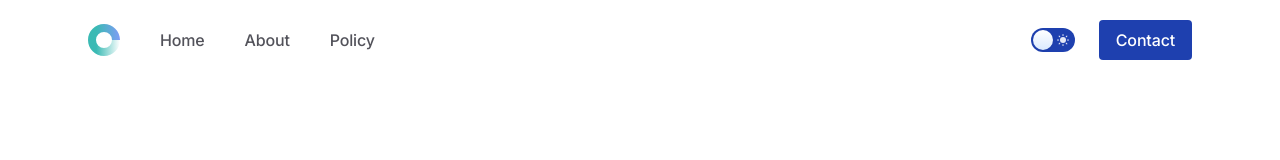
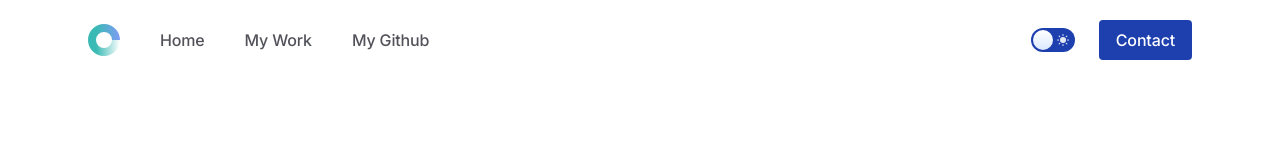
Before and after one commit to christopherkeim/christopherkeim-xyz, a Next.js app: page / in a window 1280 px wide. Shown: the top 160 px of the page. Built offline with nearby package versions, Linux system fonts and the light colour scheme.

Commit message:
Changed navigation links

```diff
--- a/components/ui/Header.tsx
+++ b/components/ui/Header.tsx
@@ -33,18 +33,20 @@ export function Header() {
               </li>
               <li>
                 <Link
-                  href="/about"
+                  href="projects"
                   className="text-gray-600 hover:text-gray-900 dark:text-gray-300 dark:hover:text-gray-100 px-5 py-2 flex items-center transition duration-150 ease-in-out"
                 >
-                  About
+                  My Work
                 </Link>
               </li>
               <li>
                 <Link
-                  href="/policy"
+                  href="https://github.com/christopherkeim"
+                  referrerPolicy="no-referrer"
+                  target="_blank"
                   className="text-gray-600 hover:text-gray-900 dark:text-gray-300 dark:hover:text-gray-100 px-5 py-2 flex items-center transition duration-150 ease-in-out"
                 >
-                  Policy
+                  My Github
                 </Link>
               </li>
             </ul>
--- a/components/ui/MobileMenu.tsx
+++ b/components/ui/MobileMenu.tsx
@@ -100,20 +100,22 @@ export function MobileMenu() {
               </li>
               <li>
                 <Link
-                  href="/about"
+                  href="/projects"
                   className="flex text-gray-600 hover:text-gray-900 dark:text-gray-300 dark:hover:text-gray-100 py-2"
                   onClick={() => setMobileNavOpen(false)}
                 >
-                  About
+                  My Work
                 </Link>
               </li>
               <li>
                 <Link
-                  href="/policy"
+                  href="https://github.com/christopherkeim"
+                  referrerPolicy="no-referrer"
+                  target="_blank"
                   className="flex text-gray-600 hover:text-gray-900 dark:text-gray-300 dark:hover:text-gray-100 py-2"
                   onClick={() => setMobileNavOpen(false)}
                 >
-                  Policy
+                  My Github
                 </Link>
               </li>
               <li>
```
